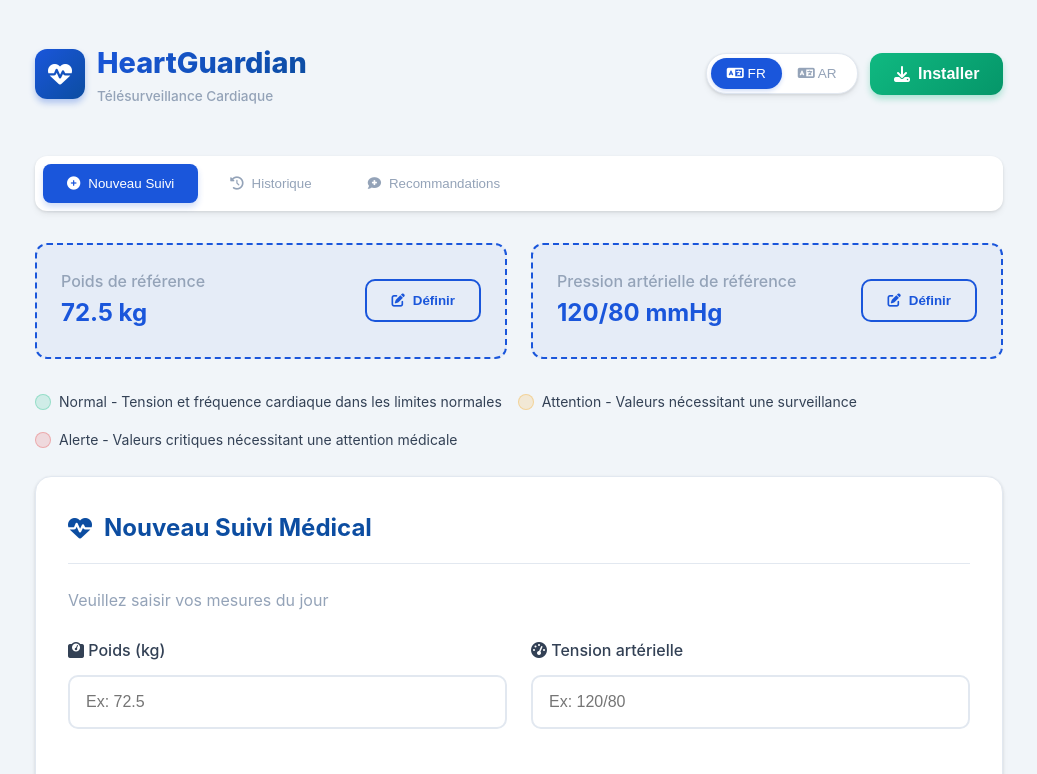
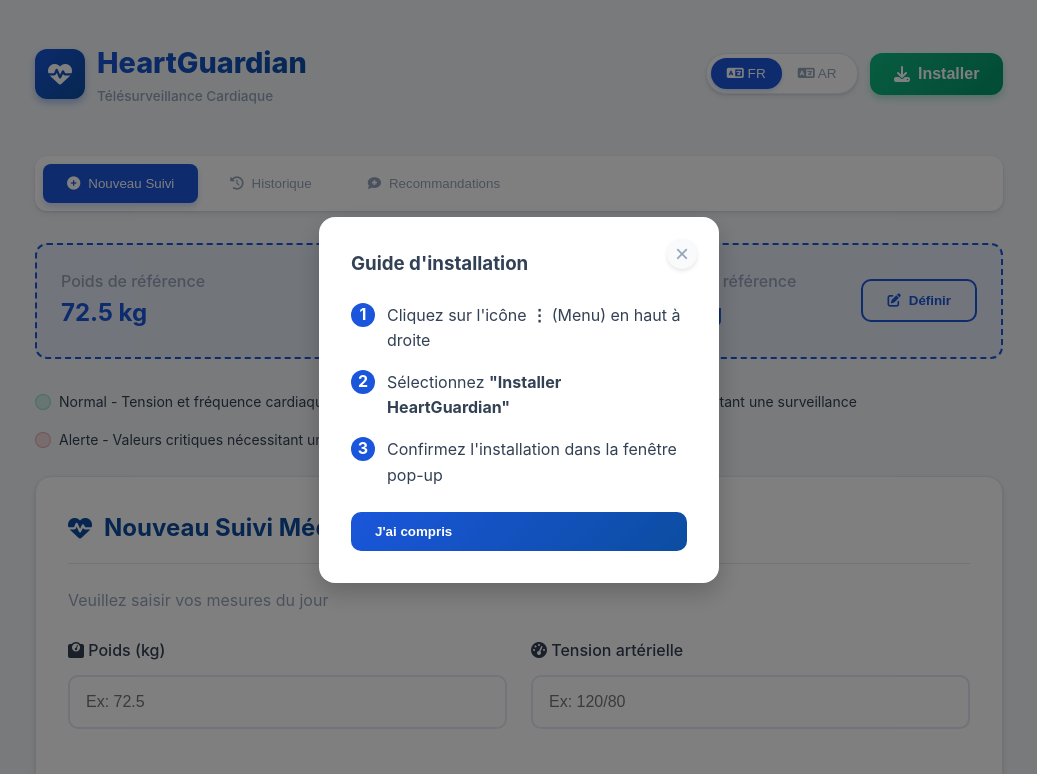
Before and after one commit to Beghit/Teleconsult-HF, a plain HTML site: page index.html in a window 1280 px wide. Both pictures are taken after a click on the button "Installer". Shown: the top 774 px of the page, without its empty margins (121-1158 px from the left). Drawn offline with Linux system fonts and the light colour scheme.

Commit message:
Update index.html

```diff
--- a/index.html
+++ b/index.html
@@ -585,6 +585,31 @@
       justify-content: center;
       background: var(--light);
       box-shadow: 0 2px 4px rgba(0,0,0,0.1);
+    }
+
+    /* Installation Guide Modal */
+    .install-steps {
+      margin: 1.5rem 0;
+    }
+
+    .install-step {
+      display: flex;
+      align-items: flex-start;
+      margin-bottom: 1rem;
+      gap: 0.75rem;
+    }
+
+    .step-number {
+      background: var(--primary);
+      color: white;
+      width: 24px;
+      height: 24px;
+      border-radius: 50%;
+      display: flex;
+      align-items: center;
+      justify-content: center;
+      font-weight: bold;
+      flex-shrink: 0;
     }
 
     /* Footer */
@@ -977,6 +1002,24 @@
       <p class="mt-1">HeartGuardian &copy; 2025 | Télésurveillance Cardiaque</p>
     </footer>
   </div>
+
+  <!-- Installation Guide Modal Template -->
+  <template id="install-modal-template">
+    <div class="modal-overlay" id="install-modal">
+      <div class="modal">
+        <div class="modal-header">
+          <h3 data-i18n="installGuide">Guide d'installation</h3>
+          <button class="modal-close">&times;</button>
+        </div>
+        <div class="install-steps" id="install-steps">
+          <!-- Steps will be populated by JavaScript -->
+        </div>
+        <button class="btn btn-primary" id="understand-install-btn" style="width: 100%">
+          <span data-i18n="understand">J'ai compris</span>
+        </button>
+      </div>
+    </div>
+  </template>
 
   <script>
     // ===== CONFIGURATION DES LANGUES =====
@@ -1044,8 +1087,30 @@
         lowOxygenWarning: "Votre saturation en oxygène est basse",
         lowOxygenAdvice: "Asseyez-vous droit, pratiquez des exercices de respiration profonde. Consultez un médecin si cela persiste.",
         severeSymptomsWarning: "Symptômes sévères détectés",
-        severeSymptomsAdvice: "Ces symptômes nécessitent une consultation médicale urgente. Contactez votre médecin ou les urgences.",
-        installApp: "Installer l'App"
+        severeSymptomsAdvice: "Ces symptômes nécessites une consultation médicale urgente. Contactez votre médecin ou les urgences.",
+        installApp: "Installer l'App",
+        installGuide: "Guide d'installation",
+        understand: "J'ai compris",
+        installStepsChrome: [
+          "Cliquez sur l'icône <strong>⋮</strong> (Menu) en haut à droite",
+          "Sélectionnez <strong>\"Installer HeartGuardian\"</strong>",
+          "Confirmez l'installation dans la fenêtre pop-up"
+        ],
+        installStepsSafari: [
+          "Cliquez sur l'icône <strong>Partager</strong> (carré avec flèche vers le haut)",
+          "Faites défiler vers le bas et sélectionnez <strong>\"Sur l'écran d'accueil\"</strong>",
+          "Cliquez sur <strong>\"Ajouter\"</strong> en haut à droite"
+        ],
+        installStepsFirefox: [
+          "Cliquez sur l'icône <strong>⋮</strong> (Menu) en haut à droite",
+          "Sélectionnez <strong>\"Installer\"</strong>",
+          "Confirmez l'installation dans la fenêtre pop-up"
+        ],
+        installStepsGeneric: [
+          "Ouvrez le menu de votre navigateur (généralement trois points ou trois barres)",
+          "Recherchez l'option <strong>\"Installer\"</strong> ou <strong>\"Ajouter à l'écran d'accueil\"</strong>",
+          "Suivez les instructions à l'écran pour terminer l'installation"
+        ]
       },
       ar: {
         appName: "حارس القلب",
@@ -1089,7 +1154,7 @@
         heartRateWarning: "معدل ضربات القلب مرتفع",
         heartRateAdvice: "تجنب الكافيين، مارس تمارين التنفس العميق وتأكد من الحصول على قسط كافٍ من النوم.",
         lowHeartRateWarning: "معدل ضربات القلب منخفض",
-        lowHeartRateAdvice: "إذا كنت تشعر بالضعف أو الدوار، استشر طبيبك.",
+        lowHeartRateAdvice: "إذا كنت تشعر بالضعف или الدوار، استشر طبيبك.",
         oxygenWarning: "تشبع الأكسجين منخفض",
         oxygenAdvice: "تأكد من التهوية الجيدة واستشر الطبيب إذا استمر ذلك.",
         weightGainWarning: "تم اكتشاف زيادة في الوزن",
@@ -1111,7 +1176,29 @@
         lowOxygenAdvice: "اجلس بشكل مستقيم، مارس تمارين التنفس العميق. استشر الطبيب если استمر ذلك.",
         severeSymptomsWarning: "تم اكتشاف أعراض شديدة",
         severeSymptomsAdvice: "هذه الأعراض تتطلب استشارة طبية عاجلة. اتصل بطبيبك أو بالطوارئ.",
-        installApp: "تثبيت التطبيق"
+        installApp: "تثبيت التطبيق",
+        installGuide: "دليل التثبيت",
+        understand: "فهمت",
+        installStepsChrome: [
+          "انقر على أيقونة <strong>⋮</strong> (القائمة) في أعلى اليمين",
+          "حدد <strong>\"تثبيت HeartGuardian\"</strong>",
+          "أكد التثبيت في النافذة المنبثقة"
+        ],
+        installStepsSafari: [
+          "انقر على أيقونة <strong>مشاركة</strong> (مربع به سهم لأعلى)",
+          "مرر لأسفل وحدد <strong>\"إلى الشاشة الرئيسية\"</strong>",
+          "انقر على <strong>\"إضافة\"</strong> في أعلى اليمين"
+        ],
+        installStepsFirefox: [
+          "انقر على أيقونة <strong>⋮</strong> (القائمة) في أعلى اليمين",
+          "حدد <strong>\"تثبيت\"</strong>",
+          "أكد التثبيت في النافذة المنبثقة"
+        ],
+        installStepsGeneric: [
+          "افتح قائمة المتصفح (عادة ثلاث نقاط أو ثلاث أشرطة)",
+          "ابحث عن خيار <strong>\"تثبيت\"</strong> أو <strong>\"إضافة إلى الشاشة الرئيسية\"</strong>",
+          "اتبع التعليمات على الشاشة لإكمال التثبيت"
+        ]
       }
     };
 
@@ -1136,7 +1223,10 @@
 
       checkIfAppIsInstalled() {
         // Vérifier si l'application est déjà installée
-        if (window.matchMedia('(display-mode: standalone)').matches) {
+        if (window.matchMedia('(display-mode: standalone)').matches ||
+            window.matchMedia('(display-mode: fullscreen)').matches ||
+            window.matchMedia('(display-mode: minimal-ui)').matches ||
+            (navigator.standalone === true)) {
           document.getElementById('install-button').classList.add('hidden');
         }
       },
@@ -1153,23 +1243,35 @@
 
           // Afficher le bouton d'installation
           installButton.classList.remove('hidden');
+
+          // Mettre à jour le texte du bouton
+          const installText = installButton.querySelector('span');
+          if (installText) {
+            installText.textContent = this.currentLanguage === 'fr' ? 'Installer' : 'تثبيت';
+          }
         });
 
         // Ajouter un événement au bouton d'installation
-        installButton.addEventListener('click', () => {
+        installButton.addEventListener('click', async () => {
           if (this.deferredPrompt) {
             // Montrer l'invite d'installation
             this.deferredPrompt.prompt();
             // Attendre que l'utilisateur réponde à l'invite
-            this.deferredPrompt.userChoice.then((choiceResult) => {
-              if (choiceResult.outcome === 'accepted') {
-                console.log('User accepted the install prompt');
-                this.showNotification('Application installée avec succès!', 'success');
-              } else {
-                console.log('User dismissed the install prompt');
-              }
-              this.deferredPrompt = null;
-            });
+            const { outcome } = await this.deferredPrompt.userChoice;
+            if (outcome === 'accepted') {
+              console.log('User accepted the install prompt');
+              this.showNotification(
+                this.currentLanguage === 'fr'
+                  ? 'Application installée avec succès!'
+                  : 'تم تثبيت التطبيق بنجاح!',
+                'success'
+              );
+            } else {
+              console.log('User dismissed the install prompt');
+              // Show manual installation guide
+              this.showInstallInstructions();
+            }
+            this.deferredPrompt = null;
           } else {
             // Guide pour l'installation manuelle
             this.showInstallInstructions();
@@ -1185,26 +1287,69 @@
       },
 
       showInstallInstructions() {
+        // Create modal from template
+        const template = document.getElementById('install-modal-template');
+        const modalContent = template.content.cloneNode(true);
+        document.body.appendChild(modalContent);
+
+        const modal = document.getElementById('install-modal');
+        const installSteps = document.getElementById('install-steps');
+
+        // Determine browser and show appropriate steps
         const isIOS = /iPad|iPhone|iPod/.test(navigator.userAgent);
-        const isAndroid = /Android/.test(navigator.userAgent);
-
-        let message = '';
+        const isChrome = /Chrome/.test(navigator.userAgent) && /Google Inc/.test(navigator.vendor);
+        const isFirefox = typeof InstallTrigger !== 'undefined';
+
+        let steps = [];
 
         if (isIOS) {
-          message = this.currentLanguage === 'fr'
-            ? "Pour installer l'application: \n1. Appuyez sur le bouton Partager \n2. Faites défiler vers le bas \n3. Appuyez sur 'Sur l'écran d'accueil'"
-            : "لتثبيت التطبيق: \n1. اضغط على زر المشاركة \n2. مرر لأسفل \n3. اضغط على 'إلى الشاشة الرئيسية'";
-        } else if (isAndroid) {
-          message = this.currentLanguage === 'fr'
-            ? "Pour installer l'application: \n1. Appuyez sur le menu (3 points) \n2. Sélectionnez 'Ajouter à l'écran d'accueil'"
-            : "لتثبيت التطبيق: \n1. اضغط على القائمة (3 نقاط) \n2. اختر 'إضافة إلى الشاشة الرئيسية'";
+          steps = translations[this.currentLanguage].installStepsSafari;
+        } else if (isChrome) {
+          steps = translations[this.currentLanguage].installStepsChrome;
+        } else if (isFirefox) {
+          steps = translations[this.currentLanguage].installStepsFirefox;
         } else {
-          message = this.currentLanguage === 'fr'
-            ? "Pour installer l'application, utilisez l'option 'Installer' dans le menu de votre navigateur."
-            : "لتثبيت التطبيق، استخدم خيار 'تثبيت' في قائمة المتصفح.";
-        }
-
-        alert(message);
+          steps = translations[this.currentLanguage].installStepsGeneric;
+        }
+
+        // Populate steps
+        installSteps.innerHTML = steps.map((step, index) => `
+          <div class="install-step">
+            <div class="step-number">${index + 1}</div>
+            <div>${step}</div>
+          </div>
+        `).join('');
+
+        // Add event listeners
+        document.getElementById('understand-install-btn').addEventListener('click', () => {
+          modal.remove();
+        });
+
+        document.querySelector('#install-modal .modal-close').addEventListener('click', () => {
+          modal.remove();
+        });
+
+        modal.addEventListener('click', (e) => {
+          if (e.target === modal) {
+            modal.remove();
+          }
+        });
+
+        // Translate modal content
+        this.translateModalContent();
+      },
+
+      translateModalContent() {
+        const modal = document.getElementById('install-modal');
+        if (!modal) return;
+
+        const elements = modal.querySelectorAll('[data-i18n]');
+        elements.forEach(element => {
+          const key = element.getAttribute('data-i18n');
+          if (translations[this.currentLanguage][key]) {
+            element.textContent = translations[this.currentLanguage][key];
+          }
+        });
       },
 
       loadData() {
```
